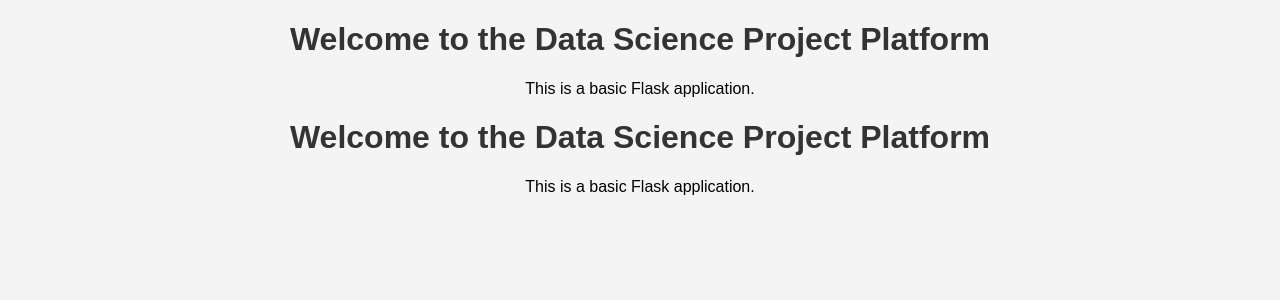
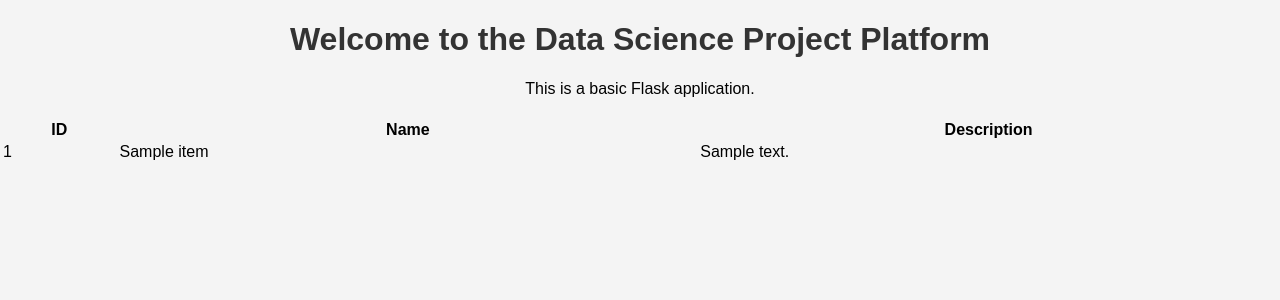
Before and after one commit to HeLiyuan98/data_science_platform, a Flask app: page / in a window 1280 px wide. Shown: the top 300 px of the page. Run offline with Flask 3, Linux system fonts and the light colour scheme; tables that the repository leaves empty hold one stand-in row (values such as "Sample post").

Commit message:
代码更新

```diff
--- a/app.py
+++ b/app.py
@@ -1,10 +1,30 @@
-from flask import Flask, render_template
+from flask import Flask, render_template, jsonify
+import sqlite3
 
 app = Flask(__name__)
+
+DATABASE = 'data_science_platform.db'
+
+# 假定的数据项，实际开发中这可能是数据库查询的结果
+def get_db_connection():
+    conn = sqlite3.connect(DATABASE)
+    conn.row_factory = sqlite3.Row  # This enables column access by name: row['column_name']
+    return conn
 
 @app.route('/')
 def index():
     return render_template('index.html')
 
+@app.route('/api/data')
+def get_data():
+    conn = get_db_connection()
+    cur = conn.cursor()
+    cur.execute('SELECT * FROM data_items')  # Replace 'your_data_table' with your table name
+    data_items = cur.fetchall()
+    # Convert query to dictionary
+    data_dicts = [dict(row) for row in data_items]
+    conn.close()
+    return jsonify(data_dicts)
+
 if __name__ == '__main__':
     app.run(debug=True)
--- a/static/script.js
+++ b/static/script.js
@@ -2,3 +2,22 @@ document.addEventListener('DOMContentLoaded', (event) => {
     console.log('DOM fully loaded and parsed');
     // 我们可以添加更多的JavaScript代码来处理页面动态功能
 });
+document.addEventListener('DOMContentLoaded', function() {
+    // 获取数据并在表格中展示
+    fetch('/api/data')
+        .then(response => response.json())
+        .then(data => {
+            const tableBody = document.getElementById('data-table-body');
+            // 清空表格
+            tableBody.innerHTML = '';
+            // 为每个数据项创建表格行
+            data.forEach(item => {
+                const row = `<tr>
+                                <td>${item.id}</td>
+                                <td>${item.name}</td>
+                                <td>${item.description}</td>
+                             </tr>`;
+                tableBody.innerHTML += row;
+            });
+        });
+});
--- a/static/styles.css
+++ b/static/styles.css
@@ -13,3 +13,9 @@ h1 {
 p {
     text-align: center;
 }
+
+
+.table {
+    width: 100%;
+    margin-top: 20px;
+}
--- a/templates/index.html
+++ b/templates/index.html
@@ -13,18 +13,16 @@
     <script src="{{ url_for('static', filename='script.js') }}"></script>
 </body>
 </html>
-<!DOCTYPE html>
-<html lang="en">
-<head>
-    <meta charset="UTF-8">
-    <meta name="viewport" content="width=device-width, initial-scale=1.0">
-    <title>Data Science Project</title>
-    <link rel="stylesheet" href="{{ url_for('static', filename='styles.css') }}">
-</head>
-<body>
-    <h1>Welcome to the Data Science Project Platform</h1>
-    <p>This is a basic Flask application.</p>
 
-    <script src="{{ url_for('static', filename='script.js') }}"></script>
-</body>
-</html>
+<table class="table">
+    <thead>
+        <tr>
+            <th>ID</th>
+            <th>Name</th>
+            <th>Description</th>
+        </tr>
+    </thead>
+    <tbody id="data-table-body">
+        <!-- 数据将通过JavaScript动态填充 -->
+    </tbody>
+</table>
```
Also changed, not shown: init_db.py (added, +12 -0 lines), schema.sql (added, +7 -0 lines), data_science_platform.db (added).
